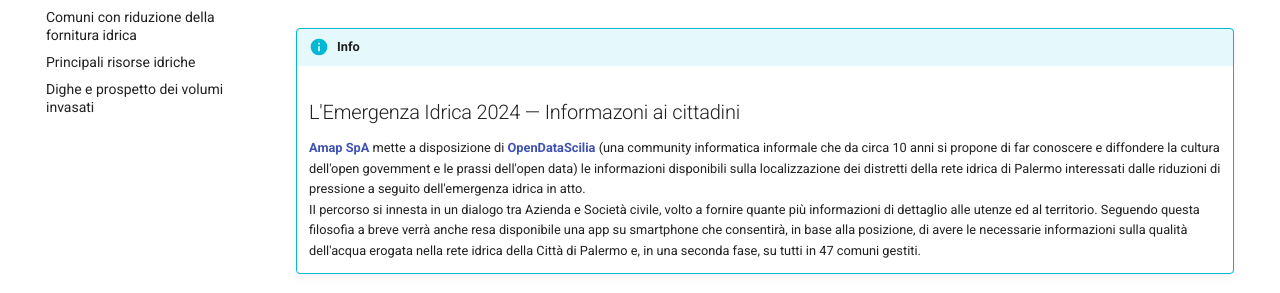
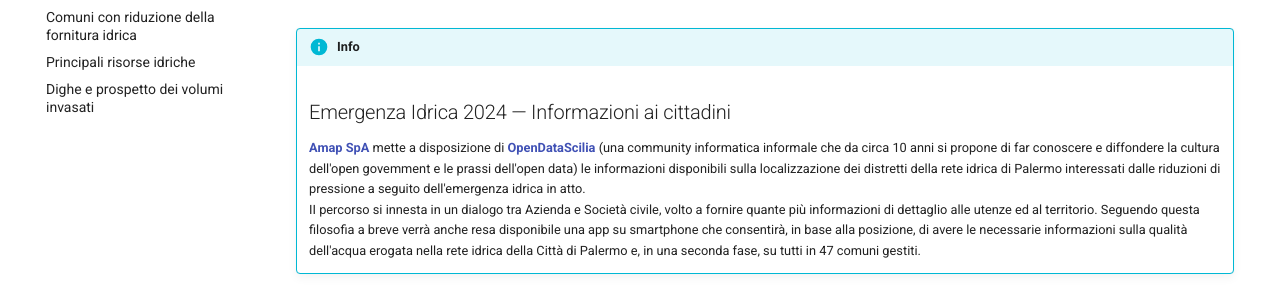
Before and after one commit to opendatasicilia/emergenza-idrica-sicilia, an MkDocs documentation site: the page built from docs/mappe/distretti_pa/index.md, in a window 1280 px wide and 900 px high, cut to the strip 241-534 px from the top of the window. Built offline with MkDocs 1.6.1 and Material for MkDocs 9.7.7, drawn with Linux system fonts in a browser that asks for light colours; comment, search, counter and statistics services are not loaded.

Commit message:
Update index.md

```diff
--- a/docs/mappe/distretti_pa/index.md
+++ b/docs/mappe/distretti_pa/index.md
@@ -10,7 +10,7 @@ description: Palermo, mappa dei distretti gestiti dall'AMAP S.p.A. soggetti a ri
 
 !!! info
 
-    ## L'Emergenza Idrica 2024 — Informazoni ai cittadini
+    ## Emergenza Idrica 2024 — Informazioni ai cittadini
 	[**Amap SpA**](https://www.amapspa.it/it/azienda/) mette a disposizione di [**OpenDataScilia**](https://opendatasicilia.it/) (una community informatica informale che da circa 10 anni si propone di far conoscere e diffondere la cultura dell'open govemment e le prassi dell'open data) le informazioni disponibili sulla localizzazione dei distretti della rete idrica di Palermo interessati dalle riduzioni di pressione a seguito dell'emergenza idrica in atto.<br>
 	II percorso si innesta in un dialogo tra Azienda e Società civile, volto a fornire quante più informazioni di dettaglio alle utenze ed al territorio.
 	Seguendo questa filosofia a breve verrà anche resa disponibile una app su smartphone che consentirà, in base alla posizione, di avere le necessarie informazioni sulla qualità dell'acqua erogata nella rete idrica della Città di Palermo e, in una seconda fase, su tutti in 47 comuni gestiti.
```
